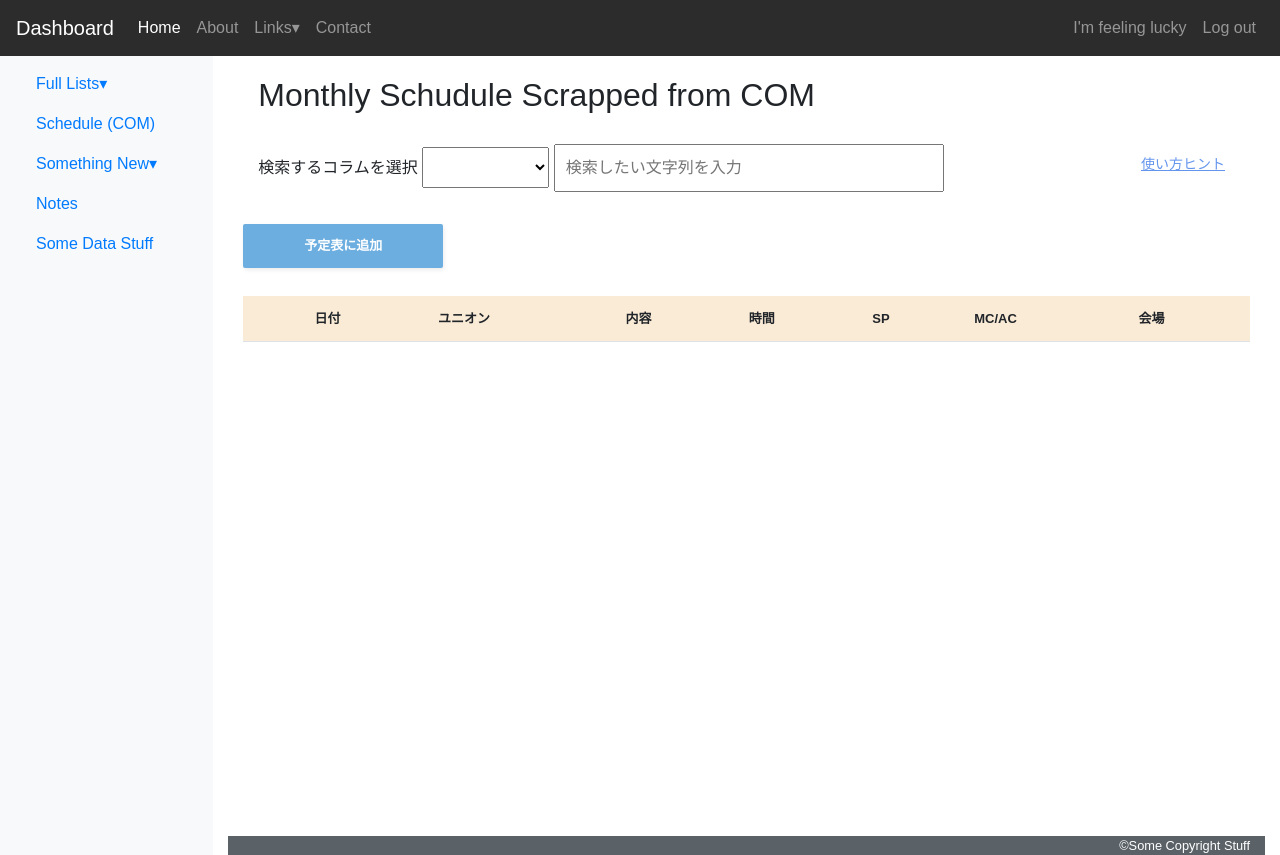
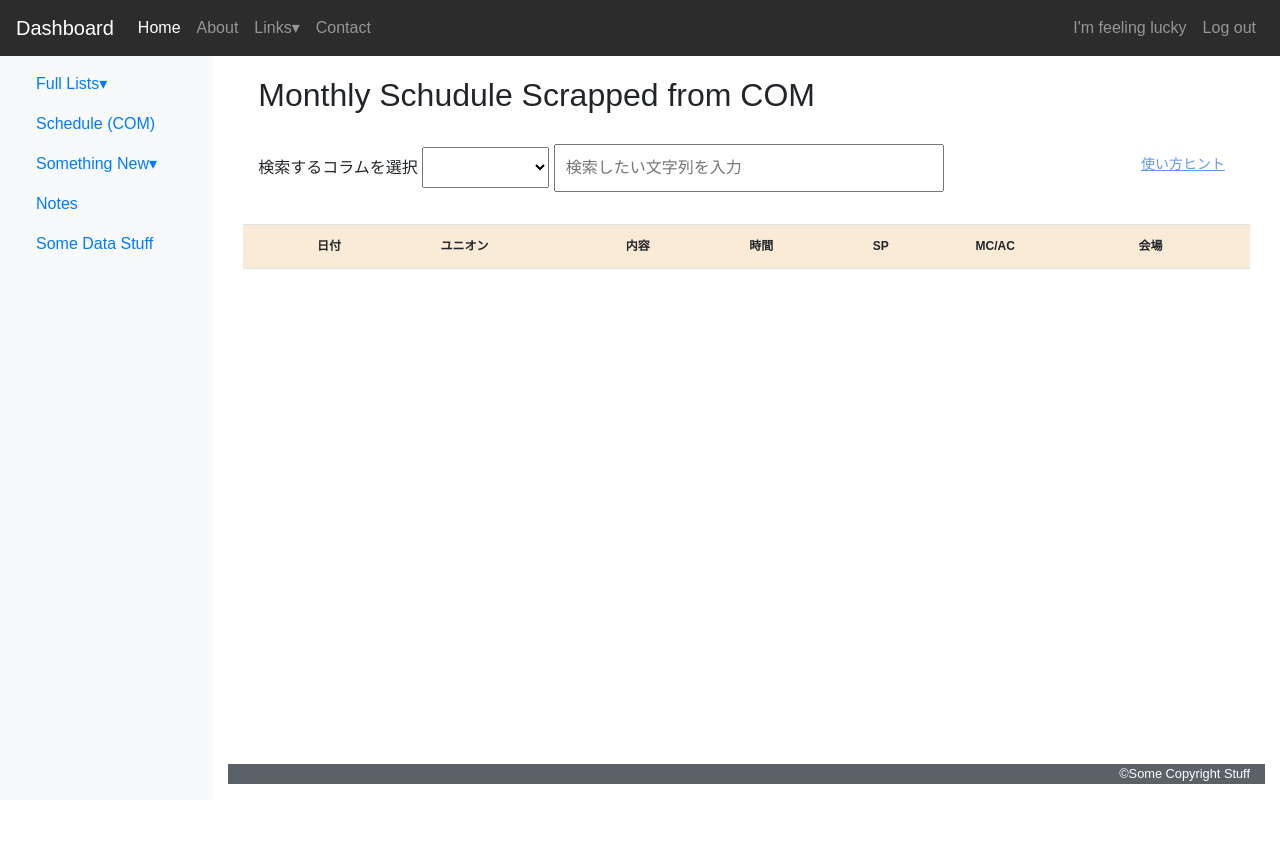
Before and after one commit to in0928/flaskMongoDashboard, a Flask app: page /schedule in a window 1280 px wide. After the commit the page ends 784 px from the top, so only its background shows below. Run offline with Flask 2, Linux system fonts and the light colour scheme; data that the repository does not hold is empty; some libraries are stand-ins or nearby versions.

```diff
--- a/static/css/tableTemplate.css
+++ b/static/css/tableTemplate.css
@@ -10,7 +10,7 @@ div.header h2 {
     overflow: auto;
     height: 510px;
     margin-bottom: 30px;
-    font-size:13px;
+    font-size:12px;
 }
 
 td {
@@ -91,29 +91,5 @@ div.pt-5 {
 }
 
 td#going {
-    min-width: 30px;
+    min-width: 70px;
 }
-
-/*from form.css*/
-.form-basic .form-row{
-    text-align: left;
-    margin-bottom: 28px;
-}
-
-.form-basic button{
-    display: block;
-    min-width:200px;
-    border-radius: 2px;
-    background-color:  #6caee0;
-    color: #ffffff;
-    font-weight: bold;
-    font-size:13px;
-    box-shadow: 1px 2px 4px 0 rgba(0, 0, 0, 0.08);
-    padding: 12px 22px;
-    border: 0;
-    margin-left:20px;
-}
-
-.form-basic button:hover{
-    background: #655cdb;
-}
--- a/templates/form.html
+++ b/templates/form.html
@@ -112,8 +112,10 @@ Form
                 </p>
                 </div>
                 <div class="form-row">
-                    <label>性格</label>
-                    <input type="text" name="character">
+                    <label>タイプ</label>
+                    <input id="promoter" type="checkbox" name="type" value="promoter"><label for="promoter">Promoter</label>
+                    <input id="controller" type="checkbox" name="type" value="promoter"><label for="controller">Controller</label>
+
                 </div>
                 <div class="form-row">
                     <label>親しさ</label>
--- a/templates/schedule.html
+++ b/templates/schedule.html
@@ -6,9 +6,6 @@
 
 {% block table %}
     <form class="form-basic" action="" method="post">
-        <div class="form-row">
-            <button type="submit">予定表に追加</button>
-        </div>
             <div class="col-lg-9 col-md-8" style="max-width:100%;">
         <div class="table-responsive">
     <table class="table table-striped" id="com-schedule">
@@ -28,7 +25,7 @@
     {% for entry in event_list %}
     {%- if entry["content"] != ""%}
     <tr>
-        <td id="going"><input type="checkbox"></td>
+        <td id="going"><button type="submit">Going</button></td>
         <td>{{ entry["date"] }}</td>
         <td>{{ entry["union_name"] }}</td>
         <td>{{ entry["content"] }}</td>
```
